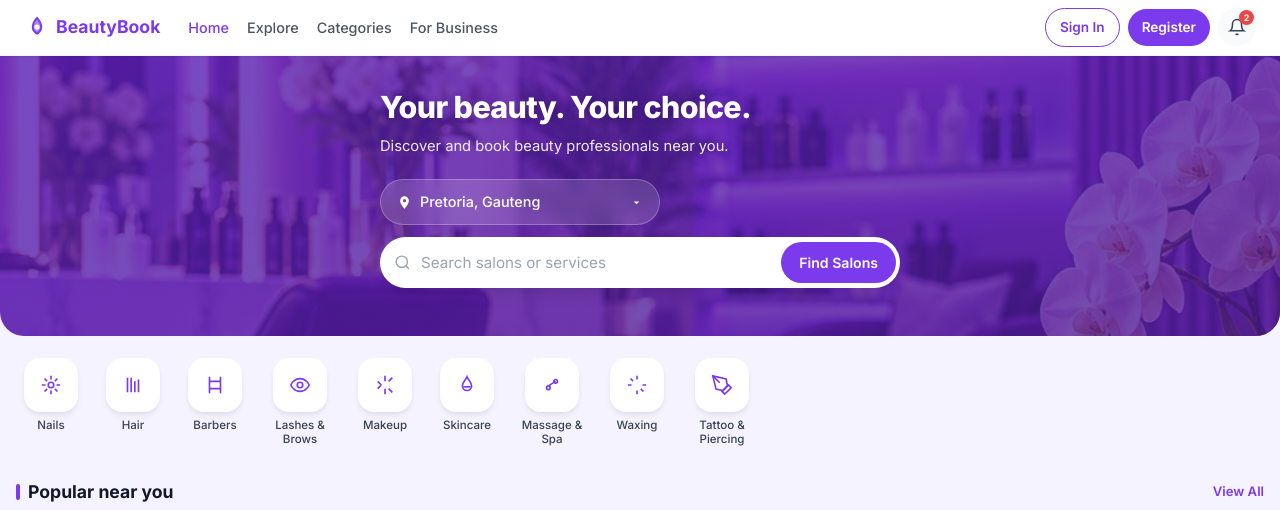
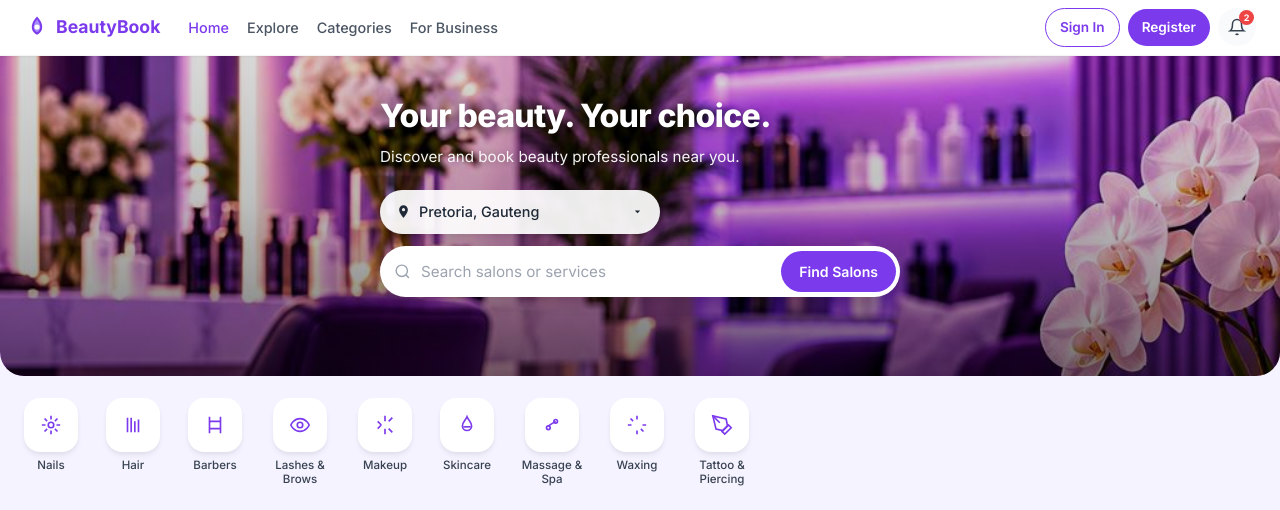
Before and after one commit to Mawelanoah/BookEasySA, a plain HTML site: page index.html in a window 1280 px wide. Shown: the top 510 px of the page. Drawn offline with Linux system fonts and the light colour scheme.

Commit message:
Hero: remove heavy purple overlay so background photo is visible; keep text readable

```diff
--- a/css/styles.css
+++ b/css/styles.css
@@ -1,4 +1,4 @@
-/* BeautyBook – Premium Mobile-First Styles v3e */
+/* BeautyBook – Mobile-First Styles v3f – visible hero photo */
 :root {
   --primary: #7C3AED;
   --primary-dark: #6D28D9;
@@ -88,34 +88,72 @@ ul { list-style: none; }
 
 .main-content { width: 100%; max-width: 100%; overflow-x: hidden; }
 
+/* Hero – photo fully visible, light dark gradient only for text */
 .hero {
-  background: linear-gradient(160deg, #7C3AED 0%, #5B21B6 55%, #4C1D95 100%);
+  background: #1f1f2e;
   color: white; padding: 28px 16px 36px; border-radius: 0 0 24px 24px; position: relative; overflow: hidden;
 }
 .hero-photo {
   background-image: url('../assets/beautybook-hero.png.png');
-  background-size: cover; background-position: center; min-height: 280px; padding: 32px 16px 40px;
+  background-size: cover;
+  background-position: center;
+  min-height: 320px;
+  padding: 40px 16px 44px;
 }
 .hero-photo .hero-overlay {
-  position: absolute; inset: 0;
-  background: linear-gradient(160deg, rgba(91,33,182,0.82) 0%, rgba(76,29,149,0.78) 100%);
-  border-radius: 0 0 24px 24px; pointer-events: none;
+  position: absolute;
+  inset: 0;
+  /* Very light overlay – photo stays visible; only slight dark at bottom for text */
+  background: linear-gradient(
+    to bottom,
+    rgba(0,0,0,0.15) 0%,
+    rgba(0,0,0,0.25) 45%,
+    rgba(0,0,0,0.55) 100%
+  );
+  border-radius: 0 0 24px 24px;
+  pointer-events: none;
 }
 .hero-content { position: relative; z-index: 1; max-width: 520px; margin: 0 auto; }
-.hero h1 { font-size: clamp(1.45rem, 5.5vw, 1.9rem); font-weight: 800; line-height: 1.25; margin-bottom: 10px; letter-spacing: -0.02em; }
-.hero-photo h1 { text-shadow: 0 1px 8px rgba(0,0,0,0.2); }
-.hero .tagline { font-size: 0.92rem; opacity: 0.92; margin-bottom: 22px; line-height: 1.45; max-width: 360px; }
+.hero h1 {
+  font-size: clamp(1.5rem, 5.5vw, 2rem);
+  font-weight: 800;
+  line-height: 1.25;
+  margin-bottom: 10px;
+  letter-spacing: -0.02em;
+  text-shadow: 0 2px 12px rgba(0,0,0,0.45);
+}
+.hero .tagline {
+  font-size: 0.95rem;
+  opacity: 0.95;
+  margin-bottom: 22px;
+  line-height: 1.45;
+  max-width: 360px;
+  text-shadow: 0 1px 8px rgba(0,0,0,0.4);
+}
 
 .location-selector {
-  display: flex; align-items: center; gap: 8px; background: rgba(255,255,255,0.15); backdrop-filter: blur(8px);
-  border: 1px solid rgba(255,255,255,0.25); border-radius: var(--radius-full); padding: 11px 16px; margin-bottom: 12px;
-  color: white; font-size: 0.9rem; font-weight: 500; cursor: pointer; width: 100%; max-width: 280px;
+  display: flex; align-items: center; gap: 8px;
+  background: rgba(255,255,255,0.92);
+  border: none;
+  border-radius: var(--radius-full);
+  padding: 11px 16px;
+  margin-bottom: 12px;
+  color: var(--gray-800);
+  font-size: 0.9rem;
+  font-weight: 500;
+  cursor: pointer;
+  width: 100%;
+  max-width: 280px;
+  box-shadow: var(--shadow);
 }
 .search-bar {
   display: flex; align-items: center; background: white; border-radius: var(--radius-full);
   padding: 4px 4px 4px 14px; box-shadow: var(--shadow-md); gap: 4px;
 }
-.search-bar input { flex: 1; border: none; outline: none; padding: 12px 6px; font-size: 0.95rem; color: var(--gray-800); background: transparent; min-width: 0; }
+.search-bar input {
+  flex: 1; border: none; outline: none; padding: 12px 6px; font-size: 0.95rem;
+  color: var(--gray-800); background: transparent; min-width: 0;
+}
 .search-bar input::placeholder { color: var(--gray-400); }
 .search-bar button {
   background: var(--primary); color: white; border: none; border-radius: var(--radius-full);
```
